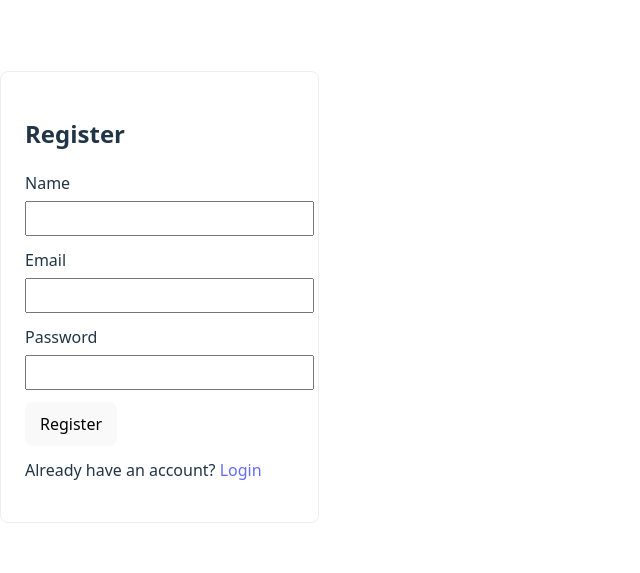
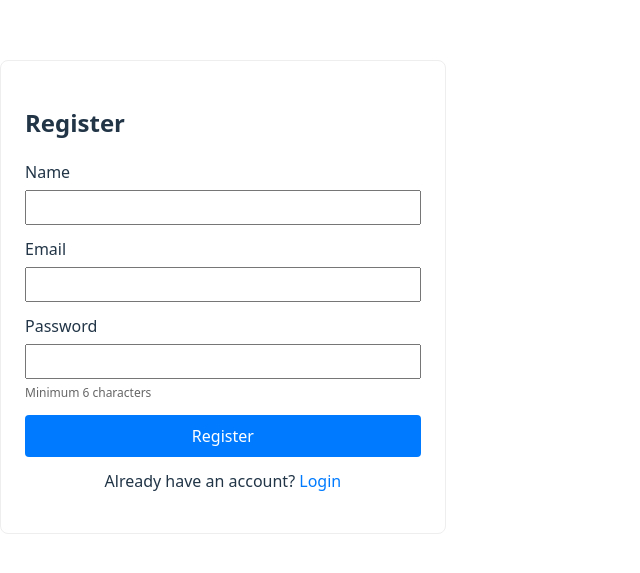
Before and after one commit to Mohanraj111789/EcommerceJava, a React app in the folder frontend/: page /register in a window 1280 px wide. Shown: the part 103-676 px from the top of the page, without its empty margins (0-640 px from the left). Built offline with nearby package versions, Linux system fonts and the light colour scheme; no server answers; the HTML template or start-up script is replaced by a standard one.

Commit message:
Add the registration both backend and fronted connection using cors

```diff
--- a/frontend/src/pages/Login.jsx
+++ b/frontend/src/pages/Login.jsx
@@ -7,6 +7,7 @@ export default function Login() {
   const navigate = useNavigate();
   const [form, setForm] = useState({ email: '', password: '' });
   const [error, setError] = useState(null);
+  const [success, setSuccess] = useState(false);
   const [busy, setBusy] = useState(false);
 
   const handleChange = (e) => setForm({ ...form, [e.target.name]: e.target.value });
@@ -14,28 +15,68 @@ export default function Login() {
   const handleSubmit = async (e) => {
     e.preventDefault();
     setError(null);
+    setSuccess(false);
     setBusy(true);
 
     try {
-      const { success, error } = await login(form);
-      if (success) {
-        navigate('/');
+      const result = await login(form);
+      if (result.success) {
+        setSuccess(true);
+        // Show success message briefly before redirecting
+        setTimeout(() => {
+          navigate('/');
+        }, 500);
       } else {
-        setError(error || 'Login failed. Please check your credentials.');
+        // Handle different error formats from backend
+        if (typeof result.error === 'object') {
+          const errorMessages = Object.values(result.error).join(', ');
+          setError(errorMessages);
+        } else if (typeof result.error === 'string') {
+          setError(result.error);
+        } else {
+          setError('Login failed. Please check your credentials.');
+        }
       }
     } catch (err) {
+      console.error('Login error:', err);
       setError('An error occurred. Please try again.');
     } finally {
       setBusy(false);
     }
   };
 
-  // Rest of your component remains the same
   return (
     <div style={{ maxWidth: 480, margin: '40px auto', border: '1px solid #eee', padding: 24, borderRadius: 8 }}>
       <h2>Login</h2>
-      {error && <div style={{ color: 'red', marginBottom: 12 }}>{error}</div>}
-      {/* Rest of your JSX */}
+
+      {/* Success Message */}
+      {success && (
+        <div style={{
+          color: '#155724',
+          backgroundColor: '#d4edda',
+          border: '1px solid #c3e6cb',
+          padding: 12,
+          marginBottom: 12,
+          borderRadius: 4
+        }}>
+          ✓ Login successful! Redirecting...
+        </div>
+      )}
+
+      {/* Error Message */}
+      {error && (
+        <div style={{
+          color: '#721c24',
+          backgroundColor: '#f8d7da',
+          border: '1px solid #f5c6cb',
+          padding: 12,
+          marginBottom: 12,
+          borderRadius: 4
+        }}>
+          ✗ {error}
+        </div>
+      )}
+
       <form onSubmit={handleSubmit}>
         <div style={{ marginBottom: 12 }}>
           <label>Email</label>
@@ -45,7 +86,7 @@ export default function Login() {
             onChange={handleChange}
             required
             type="email"
-            style={{ width: '100%', padding: 8, marginTop: 6 }}
+            style={{ width: '100%', padding: 8, marginTop: 6, boxSizing: 'border-box' }}
           />
         </div>
 
@@ -57,14 +98,30 @@ export default function Login() {
             onChange={handleChange}
             required
             type="password"
-            style={{ width: '100%', padding: 8, marginTop: 6 }}
+            style={{ width: '100%', padding: 8, marginTop: 6, boxSizing: 'border-box' }}
           />
         </div>
 
-        <button type="submit" disabled={busy} style={{ padding: '10px 14px' }}>
+        <button
+          type="submit"
+          disabled={busy}
+          style={{
+            padding: '10px 14px',
+            backgroundColor: busy ? '#ccc' : '#007bff',
+            color: 'white',
+            border: 'none',
+            borderRadius: 4,
+            cursor: busy ? 'not-allowed' : 'pointer',
+            width: '100%'
+          }}
+        >
           {busy ? 'Logging in...' : 'Login'}
         </button>
       </form>
+
+      <p style={{ marginTop: 12, textAlign: 'center' }}>
+        Don't have an account? <Link to="/register" style={{ color: '#007bff' }}>Register</Link>
+      </p>
     </div>
   );
 }
--- a/frontend/src/pages/Register.jsx
+++ b/frontend/src/pages/Register.jsx
@@ -7,6 +7,7 @@ export default function Register() {
   const navigate = useNavigate();
   const [form, setForm] = useState({ name: '', email: '', password: '' });
   const [error, setError] = useState(null);
+  const [success, setSuccess] = useState(false);
   const [busy, setBusy] = useState(false);
 
   const handleChange = (e) => setForm({ ...form, [e.target.name]: e.target.value });
@@ -14,29 +15,70 @@ export default function Register() {
   const handleSubmit = async (e) => {
     e.preventDefault();
     setError(null);
+    setSuccess(false);
     setBusy(true);
 
     try {
-      const { success, error } = await register(form);
-      if (success) {
-        navigate('/');
+      const result = await register(form);
+      if (result.success) {
+        setSuccess(true);
+        // Show success message briefly before redirecting
+        setTimeout(() => {
+          navigate('/');
+        }, 1000);
       } else {
-        setError(error || 'Registration failed. Please try again.');
+        // Handle different error formats from backend
+        if (typeof result.error === 'object') {
+          // Validation errors object (e.g., {email: "Email already exists"})
+          const errorMessages = Object.values(result.error).join(', ');
+          setError(errorMessages);
+        } else if (typeof result.error === 'string') {
+          setError(result.error);
+        } else {
+          setError('Registration failed. Please try again.');
+        }
       }
     } catch (err) {
+      console.error('Registration error:', err);
       setError('An error occurred. Please try again.');
     } finally {
       setBusy(false);
     }
   };
 
-  // Rest of your component remains the same
   return (
     <div style={{ maxWidth: 480, margin: '40px auto', border: '1px solid #eee', padding: 24, borderRadius: 8 }}>
       <h2>Register</h2>
-      {error && <div style={{ color: 'red', marginBottom: 12 }}>{error}</div>}
-      {/* Rest of your JSX */}
-      <form>
+
+      {/* Success Message */}
+      {success && (
+        <div style={{
+          color: '#155724',
+          backgroundColor: '#d4edda',
+          border: '1px solid #c3e6cb',
+          padding: 12,
+          marginBottom: 12,
+          borderRadius: 4
+        }}>
+          ✓ Registration successful! Redirecting...
+        </div>
+      )}
+
+      {/* Error Message */}
+      {error && (
+        <div style={{
+          color: '#721c24',
+          backgroundColor: '#f8d7da',
+          border: '1px solid #f5c6cb',
+          padding: 12,
+          marginBottom: 12,
+          borderRadius: 4
+        }}>
+          ✗ {error}
+        </div>
+      )}
+
+      <form onSubmit={handleSubmit}>
         <div style={{ marginBottom: 12 }}>
           <label>Name</label>
           <input
@@ -44,7 +86,7 @@ export default function Register() {
             value={form.name}
             onChange={handleChange}
             required
-            style={{ width: '100%', padding: 8, marginTop: 6 }}
+            style={{ width: '100%', padding: 8, marginTop: 6, boxSizing: 'border-box' }}
           />
         </div>
 
@@ -56,7 +98,7 @@ export default function Register() {
             onChange={handleChange}
             required
             type="email"
-            style={{ width: '100%', padding: 8, marginTop: 6 }}
+            style={{ width: '100%', padding: 8, marginTop: 6, boxSizing: 'border-box' }}
           />
         </div>
 
@@ -69,17 +111,30 @@ export default function Register() {
             required
             minLength={6}
             type="password"
-            style={{ width: '100%', padding: 8, marginTop: 6 }}
+            style={{ width: '100%', padding: 8, marginTop: 6, boxSizing: 'border-box' }}
           />
+          <small style={{ color: '#666', fontSize: '12px' }}>Minimum 6 characters</small>
         </div>
 
-        <button type="submit" disabled={busy} style={{ padding: '10px 14px' }}>
+        <button
+          type="submit"
+          disabled={busy}
+          style={{
+            padding: '10px 14px',
+            backgroundColor: busy ? '#ccc' : '#007bff',
+            color: 'white',
+            border: 'none',
+            borderRadius: 4,
+            cursor: busy ? 'not-allowed' : 'pointer',
+            width: '100%'
+          }}
+        >
           {busy ? 'Registering...' : 'Register'}
         </button>
       </form>
 
-      <p style={{ marginTop: 12 }}>
-        Already have an account? <Link to="/login">Login</Link>
+      <p style={{ marginTop: 12, textAlign: 'center' }}>
+        Already have an account? <Link to="/login" style={{ color: '#007bff' }}>Login</Link>
       </p>
     </div>
   );
--- a/frontend/src/services/api.js
+++ b/frontend/src/services/api.js
@@ -10,40 +10,60 @@ async function handleResponse(response) {
   return { success: true, data };
 }
 
+// Helper to get auth headers
+function getAuthHeaders() {
+  const token = localStorage.getItem('token');
+  const headers = { 'Content-Type': 'application/json' };
+  if (token) {
+    headers['Authorization'] = `Bearer ${token}`;
+  }
+  return headers;
+}
+
 // Auth API calls
 export const authService = {
   async login(credentials) {
     const response = await fetch(`${API_URL}/auth/login`, {
       method: 'POST',
       headers: { 'Content-Type': 'application/json' },
-      body: JSON.stringify(credentials),
-      credentials: 'include' // Important for cookies/sessions
+      body: JSON.stringify(credentials)
     });
-    return handleResponse(response);
+    const result = await handleResponse(response);
+    // Store token if login successful
+    if (result.success && result.data?.token) {
+      localStorage.setItem('token', result.data.token);
+    }
+    return result;
   },
 
   async register(userData) {
     const response = await fetch(`${API_URL}/auth/register`, {
       method: 'POST',
       headers: { 'Content-Type': 'application/json' },
-      body: JSON.stringify(userData),
-      credentials: 'include'
+      body: JSON.stringify(userData)
     });
-    return handleResponse(response);
+    const result = await handleResponse(response);
+    // Store token if registration successful
+    if (result.success && result.data?.token) {
+      localStorage.setItem('token', result.data.token);
+    }
+    return result;
   },
 
   async getCurrentUser() {
+    const token = localStorage.getItem('token');
+    if (!token) {
+      return { success: false, error: 'No token found' };
+    }
+
     const response = await fetch(`${API_URL}/auth/me`, {
-      credentials: 'include'
+      headers: getAuthHeaders()
     });
     return handleResponse(response);
   },
 
   async logout() {
-    const response = await fetch(`${API_URL}/auth/logout`, {
-      method: 'POST',
-      credentials: 'include'
-    });
-    return handleResponse(response);
+    localStorage.removeItem('token');
+    return { success: true };
   }
 };
```
Also changed, not shown: 4 other files (tests, documents, lock files or other folders).
